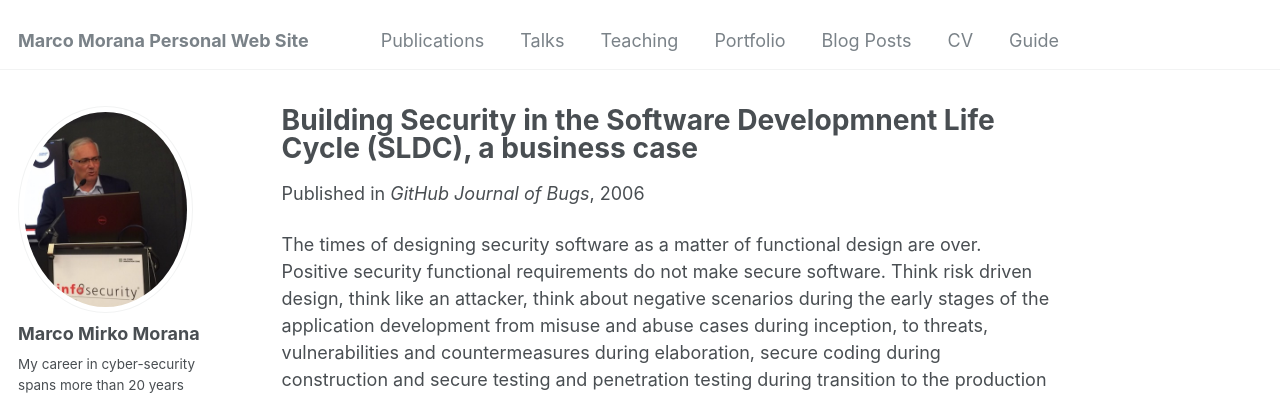
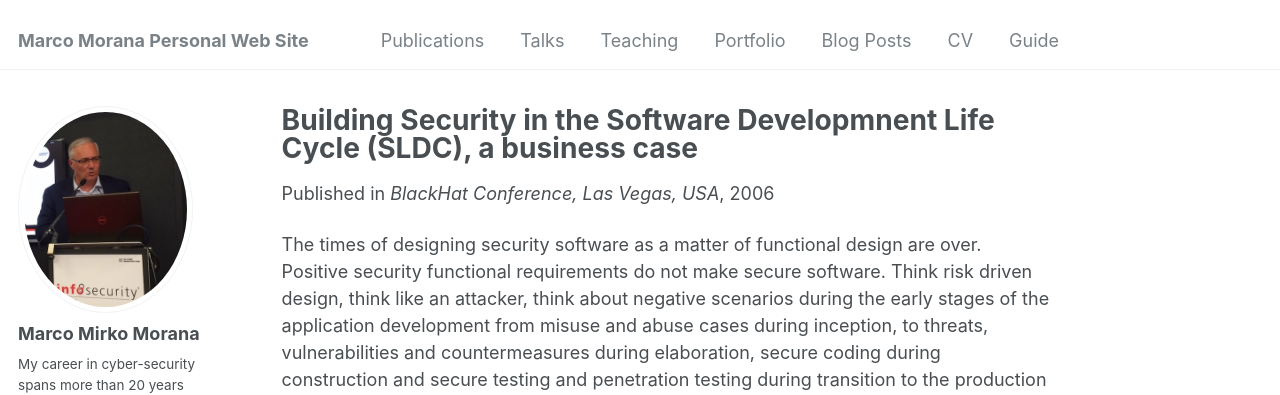
Before and after one commit to mmorana1/marcom, a Jekyll site: the page built from _publications/2024-02-17-paper-title-number-4.md, in a window 1280 px wide and 1397 px high. Shown: the top 395 px of the window. Built offline with Jekyll 4.4.1, drawn with Linux system fonts in a browser that asks for light colours.

Commit message:
Update 2024-02-17-paper-title-number-4.md

```diff
--- a/_publications/2024-02-17-paper-title-number-4.md
+++ b/_publications/2024-02-17-paper-title-number-4.md
@@ -4,8 +4,8 @@ collection: publications
 category: conferences
 permalink: /publication/2024-02-17-paper-title-number-4
 excerpt: 'Building Security in the Software Developmnent Life Cycle (SLDC), a business case'
-date: 2006-8-1-
-venue: 'GitHub Journal of Bugs'
+date: 2006-8-1
+venue: 'BlackHat Conference, Las Vegas, USA'
 paperurl: 'https://www.slideshare.net/slideshow/software-security-business-case-presentation/792545'
 citation: 'Marco Morana, (2006). &quot;Presentation at BlackHat Conference, Las Vegas, USA &quot; <i>Turbo Talks</i>. 1(3).'
 ---
```
